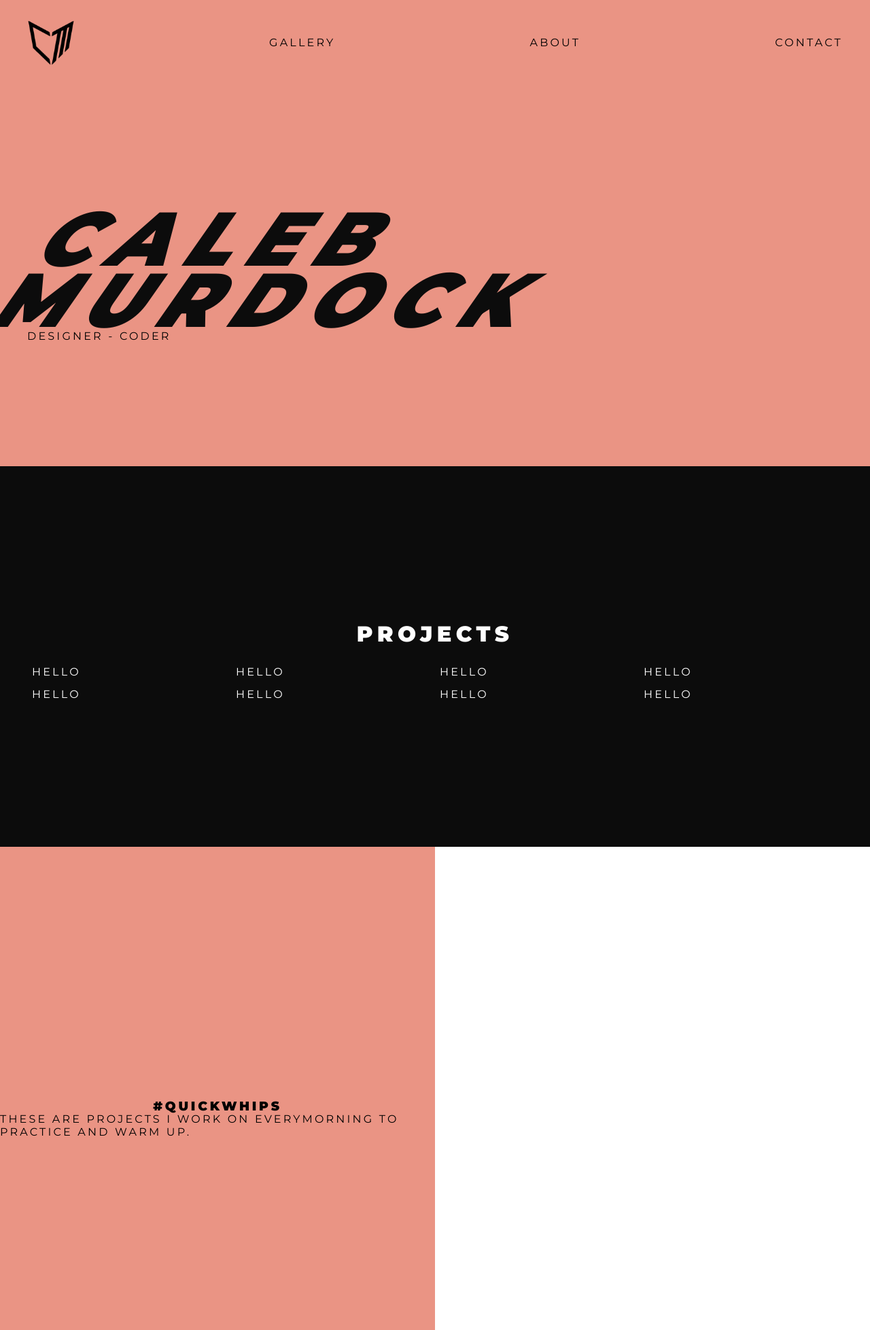
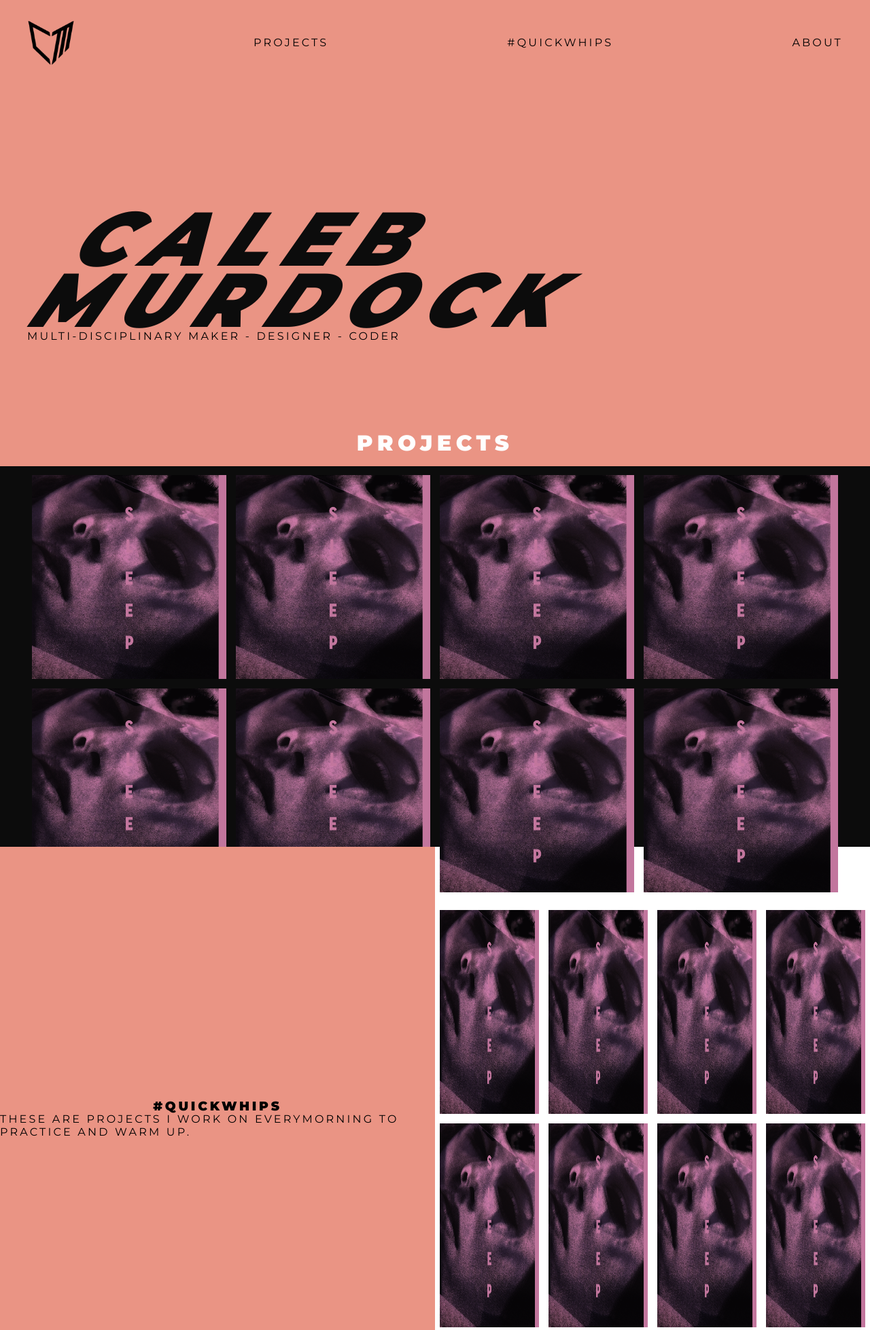
Before and after one commit to MurdockC/portfolio-2018-v4, a PHP site: page / in a window 1280 px wide. Shown: the top 1957 px of the page at 68% size. Run offline with PHP 8.4, Linux system fonts and the light colour scheme; data that the repository does not hold is empty; some libraries are stand-ins or nearby versions.

Commit message:
additional structure changes:

```diff
--- a/assets/css/main.scss
+++ b/assets/css/main.scss
@@ -60,7 +60,10 @@ a {
   margin: 0px;
   line-height: .8em;
   color: $dark;
-  transform: skewX(-35deg);
+  transform: skewX(-35deg) translateX(52px);
+  @include for-phone-only {
+    font-size: $base-unit * 3;
+  }
 
 }
 
@@ -164,6 +167,10 @@ a {
 }
 
 .gallery_item {
+  img {
+    height: 300px;
+    width: 300px;
+  }
 }
 
 .gallery-projects, .about, .header {
@@ -192,3 +199,23 @@ a {
 .gallery-whips {
   width: 100%;
 }
+
+.desktop-hidden {
+  display: none;
+  @include for-phone-only {
+    display: block;
+  }
+}
+
+.desktop-visible {
+  display: block;
+  @include for-phone-only {
+    display: none;
+  }
+}
+
+.nav-align {
+  @include for-phone-only {
+    flex-direction: column;
+  }
+}
--- a/assets/includes/header.php
+++ b/assets/includes/header.php
@@ -12,11 +12,14 @@
 	</head>
 	<body>
 	<section class="w-f h-f">
-  <div class="flex bg-p p-l w-100 jc--c ai--c">
+  <div class="flex nav-align bg-p p-l w-100 jc--c ai--c">
+		<div class="flex desktop-hidden jc--c ai--c">
+			<a  href="/index.php"><img class="logo" src="assets/images/dist/logo.png"></a>
+		</div>
     <div class="flex w-1200 nav ai--c">
-    <a href="/index.php"><img class="logo" src="assets/images/dist/logo.png"></a>
-  			<a href="/gallery.php"><div class="">Gallery</div></a>
-  			<a href="about.php"><div class="">About</div></a>
-  			<a href="contact.php"><div class="">Contact</div></a>
+    <a class="desktop-visible" href="/index.php"><img class="logo" src="assets/images/dist/logo.png"></a>
+  			<a href="/gallery.php"><div class="">Projects</div></a>
+  			<a href="about.php"><div class="">#Quickwhips</div></a>
+  			<a href="contact.php"><div class="">About</div></a>
     </div>
   </div>
--- a/index.php
+++ b/index.php
@@ -9,7 +9,7 @@
 		<div class="flex ai--c w-1200">
 			<div class="flex column jc--c">
 				<h1 class="header-txt">Caleb<br>Murdock</h1>
-				<p>Designer - Coder</p>
+				<p>Multi-Disciplinary Maker - Designer - Coder</p>
 			</div>
 		</div>
 	</section>
@@ -17,14 +17,14 @@
 		<div class="flex column  ai--c jc--c w-1200">
 				<h1 class="txt-w">Projects</h1>
 				<div class="grid gallery ">
-					<div class="flex gallery_item gallery_item_1 m-s">Hello</div>
-					<div class="flex gallery_item gallery_item_2 m-s">Hello</div>
-					<div class="flex gallery_item gallery_item_3 m-s">Hello</div>
-					<div class="flex gallery_item gallery_item_4 m-s">Hello</div>
-					<div class="flex gallery_item gallery_item_5 m-s">Hello</div>
-					<div class="flex gallery_item gallery_item_6 m-s">Hello</div>
-					<div class="flex gallery_item gallery_item_7 m-s">Hello</div>
-					<div class="flex gallery_item gallery_item_8 m-s">Hello</div>
+					<div class="flex gallery_item gallery_item_1 m-s"><img src="assets/images/dist/weirrd.jpg" alt="gallery image"></div>
+					<div class="flex gallery_item gallery_item_2 m-s"><img src="assets/images/dist/weirrd.jpg" alt="gallery image"></div>
+					<div class="flex gallery_item gallery_item_3 m-s"><img src="assets/images/dist/weirrd.jpg" alt="gallery image"></div>
+					<div class="flex gallery_item gallery_item_4 m-s"><img src="assets/images/dist/weirrd.jpg" alt="gallery image"></div>
+					<div class="flex gallery_item gallery_item_5 m-s"><img src="assets/images/dist/weirrd.jpg" alt="gallery image"></div>
+					<div class="flex gallery_item gallery_item_6 m-s"><img src="assets/images/dist/weirrd.jpg" alt="gallery image"></div>
+					<div class="flex gallery_item gallery_item_7 m-s"><img src="assets/images/dist/weirrd.jpg" alt="gallery image"></div>
+					<div class="flex gallery_item gallery_item_8 m-s"><img src="assets/images/dist/weirrd.jpg" alt="gallery image"></div>
 				</div>
 		</div>
 	</section>
@@ -37,14 +37,14 @@
   </div>
   <div class="flex column quickwhips-column bg-w jc--c ai--c">
 		<div class="gallery-whips grid gallery ">
-			<div class="flex gallery_item gallery_item_1 m-s">Hello</div>
-			<div class="flex gallery_item gallery_item_2 m-s">Hello</div>
-			<div class="flex gallery_item gallery_item_3 m-s">Hello</div>
-			<div class="flex gallery_item gallery_item_4 m-s">Hello</div>
-			<div class="flex gallery_item gallery_item_5 m-s">Hello</div>
-			<div class="flex gallery_item gallery_item_6 m-s">Hello</div>
-			<div class="flex gallery_item gallery_item_7 m-s">Hello</div>
-			<div class="flex gallery_item gallery_item_8 m-s">Hello</div>
+			<div class="flex gallery_item gallery_item_1 m-s"><img src="assets/images/dist/weirrd.jpg" alt="gallery image"></div>
+			<div class="flex gallery_item gallery_item_2 m-s"><img src="assets/images/dist/weirrd.jpg" alt="gallery image"></div>
+			<div class="flex gallery_item gallery_item_3 m-s"><img src="assets/images/dist/weirrd.jpg" alt="gallery image"></div>
+			<div class="flex gallery_item gallery_item_4 m-s"><img src="assets/images/dist/weirrd.jpg" alt="gallery image"></div>
+			<div class="flex gallery_item gallery_item_5 m-s"><img src="assets/images/dist/weirrd.jpg" alt="gallery image"></div>
+			<div class="flex gallery_item gallery_item_6 m-s"><img src="assets/images/dist/weirrd.jpg" alt="gallery image"></div>
+			<div class="flex gallery_item gallery_item_7 m-s"><img src="assets/images/dist/weirrd.jpg" alt="gallery image"></div>
+			<div class="flex gallery_item gallery_item_8 m-s"><img src="assets/images/dist/weirrd.jpg" alt="gallery image"></div>
 		</div>
   </div>
  </section>
```
Also changed, not shown: assets/css/main.css, assets/images/dist/weirrd.jpg (added), assets/images/src/weirrd.jpg (added).
